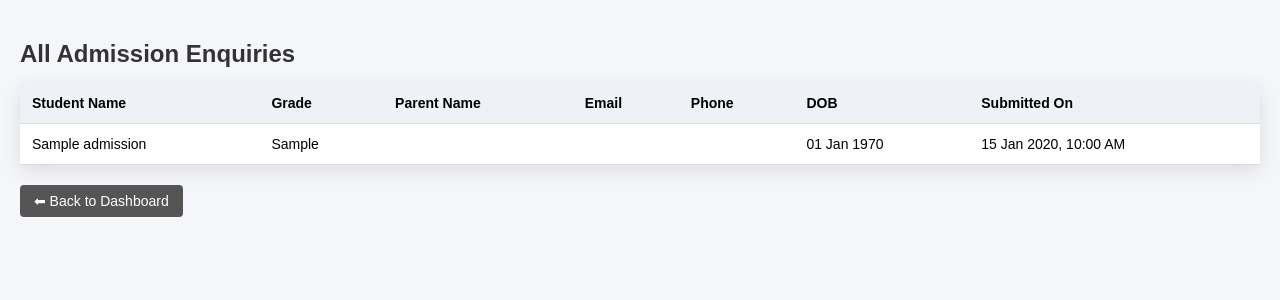
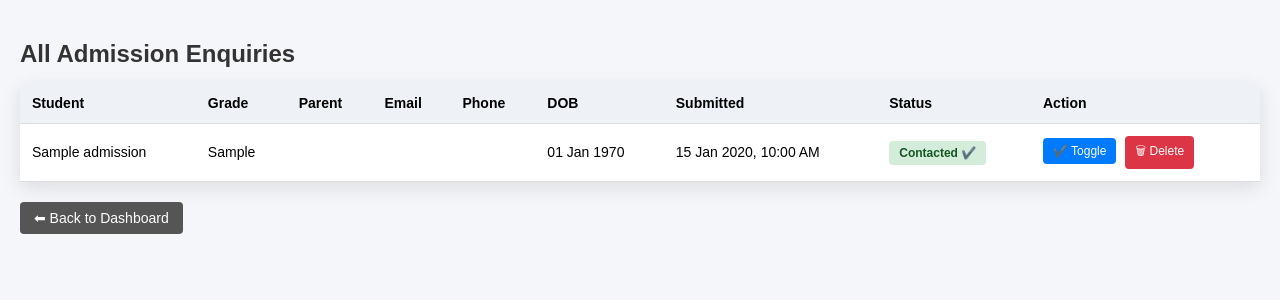
Before and after one commit to ankits95/mock-website, a PHP site: page /admin/view_admissions.php in a window 1280 px wide. Shown: the part 53-353 px from the top of the page. Run offline with PHP 8.4, Linux system fonts and the light colour scheme; tables that the repository leaves empty or names only in its code hold one stand-in row (values such as "Sample post").

Commit message:
adding view admission in admin dashboard

```diff
--- a/admin/view_admissions.php
+++ b/admin/view_admissions.php
@@ -1,6 +1,26 @@
 <?php
 include "auth.php";
 include "../db.php";
+
+/* ===============================
+   HANDLE CONTACTED TOGGLE
+================================ */
+if (isset($_GET['toggle_contacted'])) {
+    $id = (int)$_GET['toggle_contacted'];
+    mysqli_query($conn, "UPDATE admissions SET contacted = IF(contacted=1,0,1) WHERE id=$id");
+    header("Location: view_admissions.php");
+    exit;
+}
+
+/* ===============================
+   HANDLE DELETE
+================================ */
+if (isset($_GET['delete'])) {
+    $id = (int)$_GET['delete'];
+    mysqli_query($conn, "DELETE FROM admissions WHERE id=$id");
+    header("Location: view_admissions.php");
+    exit;
+}
 
 $result = mysqli_query($conn, "SELECT * FROM admissions ORDER BY id DESC");
 ?>
@@ -54,6 +74,45 @@ $result = mysqli_query($conn, "SELECT * FROM admissions ORDER BY id DESC");
         tr:hover {
             background: #f9fbff;
         }
+
+        .status {
+            font-weight: bold;
+            padding: 5px 10px;
+            border-radius: 4px;
+            font-size: 12px;
+        }
+
+        .yes {
+            background: #d4edda;
+            color: #155724;
+        }
+
+        .no {
+            background: #f8d7da;
+            color: #721c24;
+        }
+
+        .action-btn {
+            text-decoration: none;
+            padding: 6px 10px;
+            border-radius: 4px;
+            font-size: 12px;
+            margin-right: 5px;
+            display: inline-block;
+        }
+
+        .contact-btn {
+            background: #007bff;
+            color: white;
+        }
+
+        .delete-btn {
+            background: #dc3545;
+            color: white;
+        }
+
+        .contact-btn:hover { background: #0056b3; }
+        .delete-btn:hover { background: #b52a37; }
 
         .back {
             margin-top: 20px;
@@ -112,45 +171,54 @@ $result = mysqli_query($conn, "SELECT * FROM admissions ORDER BY id DESC");
     <table>
         <thead>
             <tr>
-                <th>Student Name</th>
+                <th>Student</th>
                 <th>Grade</th>
-                <th>Parent Name</th>
+                <th>Parent</th>
                 <th>Email</th>
                 <th>Phone</th>
                 <th>DOB</th>
-                <th>Submitted On</th>
+                <th>Submitted</th>
+                <th>Status</th>
+                <th>Action</th>
             </tr>
         </thead>
+
         <tbody>
         <?php if ($result && mysqli_num_rows($result) > 0) { ?>
             <?php while ($row = mysqli_fetch_assoc($result)) { ?>
                 <tr>
-                    <td data-label="Student">
-                        <?= htmlspecialchars($row['student_name']) ?>
-                    </td>
-                    <td data-label="Grade">
-                        <?= htmlspecialchars($row['grade']) ?>
-                    </td>
-                    <td data-label="Parent">
-                        <?= htmlspecialchars($row['parent_name']) ?>
-                    </td>
-                    <td data-label="Email">
-                        <?= htmlspecialchars($row['parent_email']) ?>
-                    </td>
-                    <td data-label="Phone">
-                        <?= htmlspecialchars($row['parent_phone']) ?>
-                    </td>
+                    <td data-label="Student"><?= htmlspecialchars($row['student_name']) ?></td>
+                    <td data-label="Grade"><?= htmlspecialchars($row['grade']) ?></td>
+                    <td data-label="Parent"><?= htmlspecialchars($row['parent_name']) ?></td>
+                    <td data-label="Email"><?= htmlspecialchars($row['parent_email']) ?></td>
+                    <td data-label="Phone"><?= htmlspecialchars($row['parent_phone']) ?></td>
                     <td data-label="DOB">
                         <?= $row['dob'] ? date("d M Y", strtotime($row['dob'])) : "-" ?>
                     </td>
                     <td data-label="Submitted">
                         <?= date("d M Y, h:i A", strtotime($row['submitted_at'])) ?>
                     </td>
+                    <td data-label="Status">
+                        <span class="status <?= $row['contacted'] ? 'yes' : 'no' ?>">
+                            <?= $row['contacted'] ? 'Contacted ✔️' : 'Not Contacted' ?>
+                        </span>
+                    </td>
+                    <td data-label="Action">
+                        <a class="action-btn contact-btn"
+                           href="?toggle_contacted=<?= $row['id'] ?>">
+                            ✔️ Toggle
+                        </a>
+                        <a class="action-btn delete-btn"
+                           href="?delete=<?= $row['id'] ?>"
+                           onclick="return confirm('Are you sure you want to delete this admission?');">
+                            🗑 Delete
+                        </a>
+                    </td>
                 </tr>
             <?php } ?>
         <?php } else { ?>
             <tr>
-                <td colspan="7" style="text-align:center;padding:20px;color:#666;">
+                <td colspan="9" style="text-align:center;padding:20px;color:#666;">
                     No admission enquiries found.
                 </td>
             </tr>
```
Also changed, not shown: admin/dashboard.php (+7 -0 lines).
